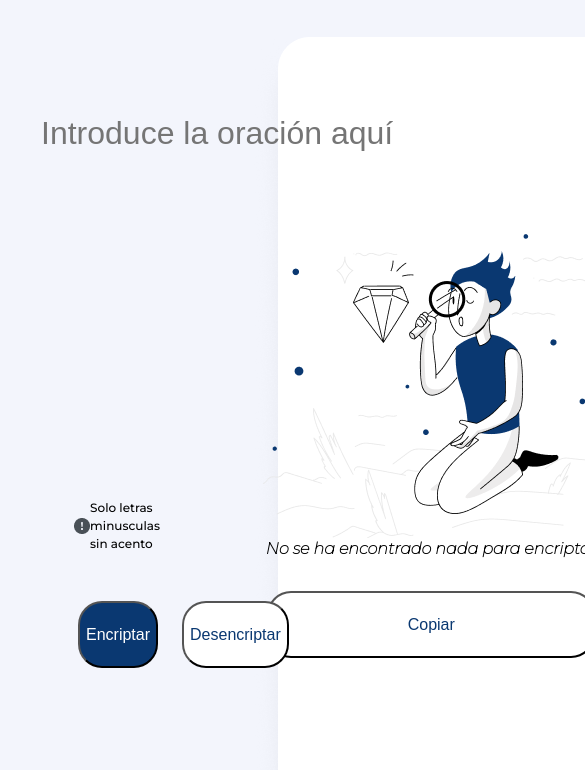
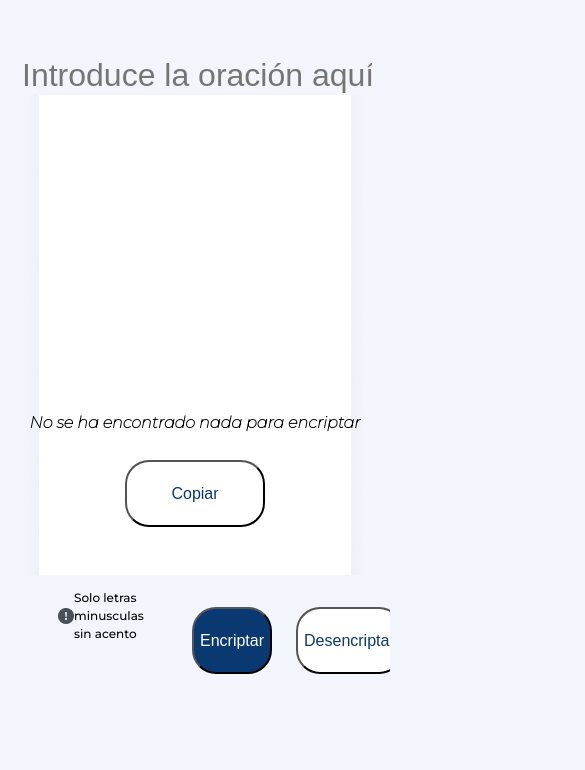
Before and after one commit to HGPbetotalachas/desencriptador, a plain HTML site: page index.html in a window 390 px wide. Shown: the part 74-844 px from the top of the page, 585 px wide, since content can reach past the window. Drawn offline with Linux system fonts and the light colour scheme.

Commit message:
agregando cambios para movil

```diff
--- a/index.html
+++ b/index.html
@@ -20,22 +20,23 @@
         </h1>
     </header>
     <main>
+        <form class="form">
+            <input type="text" id="txtFrase" placeholder="Introduce la oración aquí" pattern="[a-z]" onkeyup="javascript:this.value=this.value.toLowerCase();" >
+        </form>
     <div class="rectangulo">
-        <img src="img/rectangulo.png">
+        <img src="img/rectangulo.png" id="imgRect">
 
         <div class="contenedorResultado">
             <label class="lblResultado" id="txtRes"></label>
             <div class="contenedorMuñeco">
              <img src="img/figMuñeco.png" alt="" id="figMuñeco">
              <p id="txtSincontenido">No se ha encontrado nada para encriptar</p>
-             <button class="btns" id="btnCopiar" onclick="Copiar()">Copiar</button>
             </div>
+
         </div>
+        <button class="btns" id="btnCopiar" onclick="Copiar()">Copiar</button>
+    </div>
 
-    </div>
-    <form class="form">
-        <input type="text" id="txtFrase" placeholder="Introduce la oración aquí" pattern="[a-z]" onkeyup="javascript:this.value=this.value.toLowerCase();" >
-    </form>
     <div class="contenedorAviso">
         <img src="img/aviso.png">
         <p class="avisoMinus">Solo letras minusculas sin acento</p>
--- a/style.css
+++ b/style.css
@@ -12,39 +12,63 @@ header{
 }/*header Funcional*/
 main{
     display: flex;
-    width: 70%;
+    width: 100%;
     padding: 20px;
     box-sizing: border-box;
 }
 .rectangulo{
+    display: flex;
+    justify-content: center;
     width: 25%;
-    height: auto;
+    height: 70%;
     position: absolute;
     top: auto;
     right: 10%;
 
 }
+#imgRect {
+    object-fit: cover;
+    width: 100%;
+    height: 100%;
+}
 .contenedorResultado{
+    display: flex;
+    justify-content: center;
     position:absolute;
-    left: 10%;
-    top: 20%;
-    width: 65%;
+    bottom: 30%;
+    width: 100%;
     height: auto;
 }
+#figMuñeco{
+    object-fit: cover;
+    width: 90%;
+    height: 25%;
+}
+
 .contenedorResultado label{
     font-size: 1em;
     font-weight: bold;
 
 }
 .contenedorMuñeco{
-    position: absolute;
-    top: 30%;
+    align-self: center;
     text-align: center;
 }
 .contenedorMuñeco p{
     font-style: italic;
     font-weight: bold;
     font-size: 1em;
+}
+#btnCopiar{
+    background: #FFFFFF;
+    color: #0A3871;
+    padding: 0px;
+    gap: 24px;
+
+    bottom: 10%;
+    position: absolute;
+    width: 40%;
+    height: 67px;
 }
 .btns{
     width: 328px;
@@ -56,11 +80,7 @@ main{
     text-align: center;
 }
 
-#btnCopiar{
-    margin-top: 10%;
-    background: #FFFFFF;
-    color: #0A3871;
-}
+
 #btnCopiar:hover{
     cursor:pointer;
     background: #ffffff8c;
@@ -140,17 +160,45 @@ footer{
 
 @media  screen and (max-width:480px) {
     main{
+        width: 100%;
         display: flex;
-        width: 100%;
-        padding: 20px;
-        box-sizing: border-box;
+        justify-content: center;
+        flex-wrap: wrap;
+        position: relative;
     }
     .form{
-        display: flex;
+        position: inherit;
         width: 100%;
         height: auto;
         background: none;
-        position: absolute;
         align-self: center;
+        left: 0%;
+    }
+    .rectangulo{
+        position: inherit;
+        width: 100%;
+        height: 480px;
+        align-self: center;
+        right: 0%;
+
+    }
+    #figMuñeco{
+        width: 0%;
+        height: 0%;
+    visibility: hidden;
+    }
+    .contenedorAviso{
+        display: flex;
+        align-items: center;
+        position: relative;
+        width: 20%;
+        height: 18px;
+        left: 0%;
+        padding: 2em;
+    }
+    .contenedorBotones{
+        position: relative;
+        left: 0%;
+        padding: 2em;
     }
 }
```
